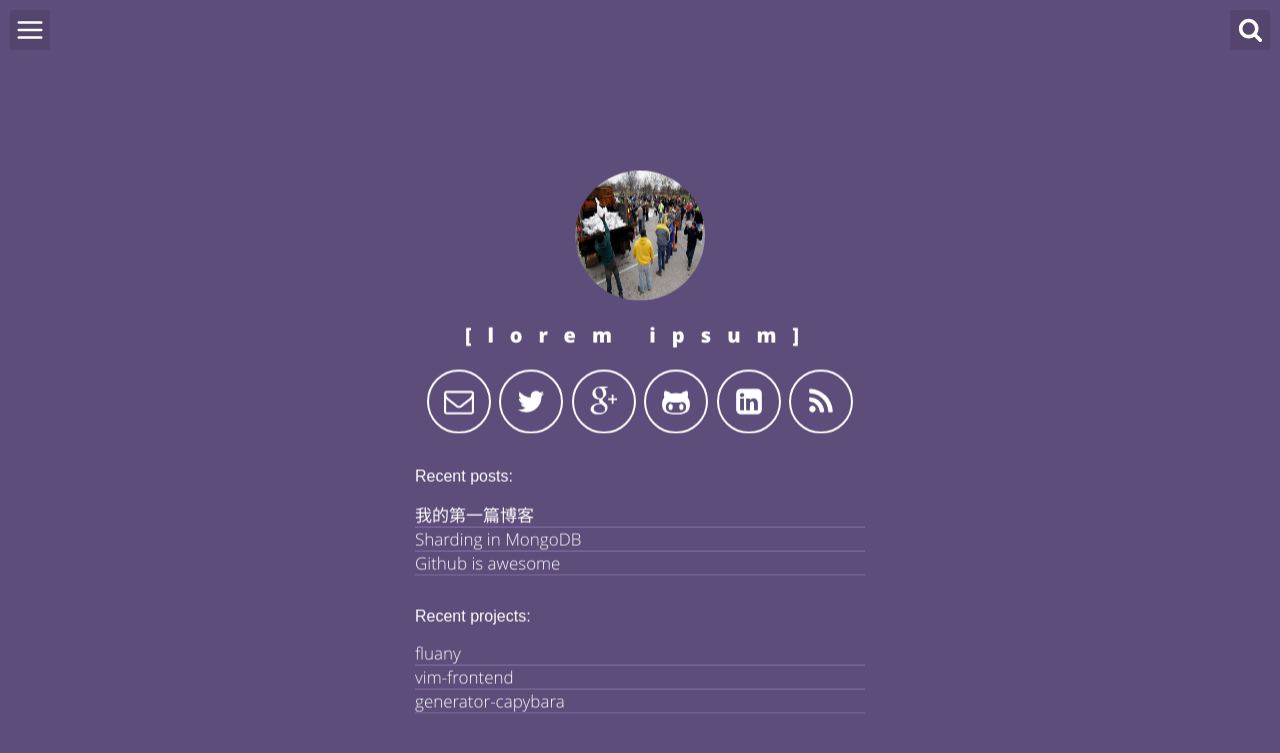
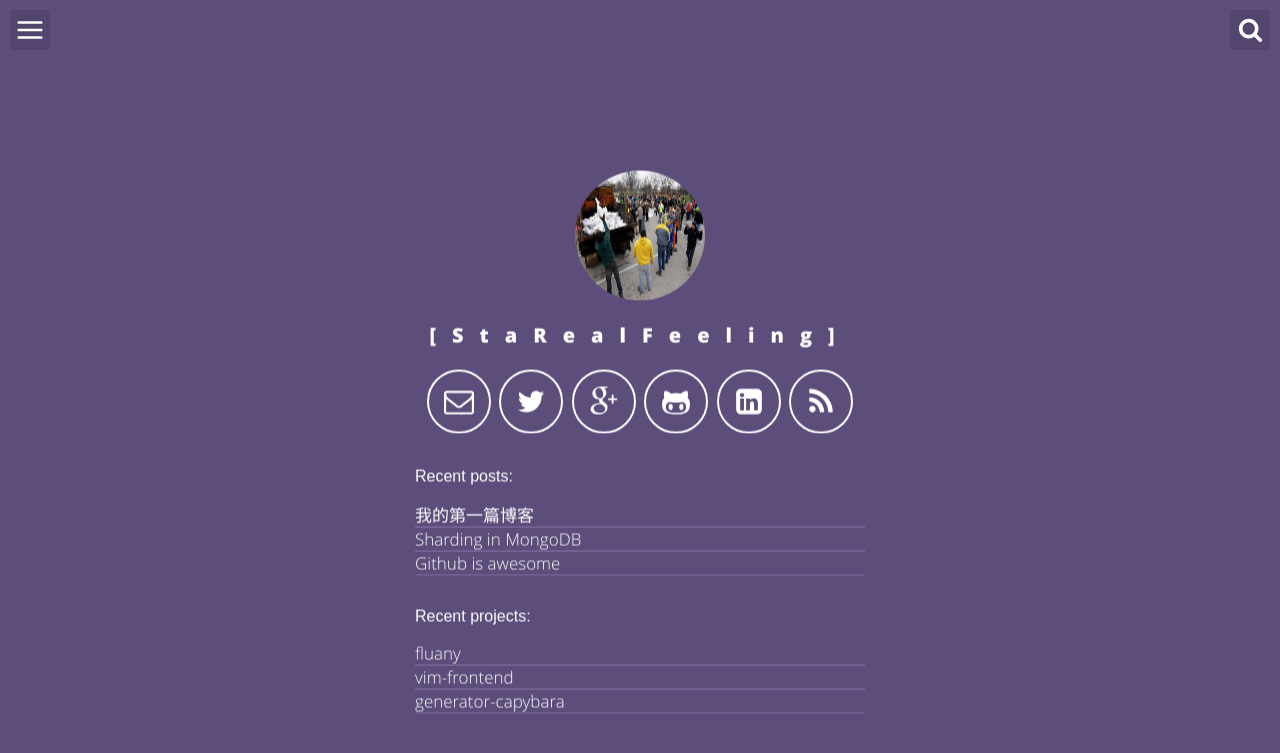
Before and after one commit to StaRealFeeling/StaRealFeeling.github.io, a Jekyll site: the page built from index.html, in a window 1280 px wide. Shown: the top 753 px of the page. Built offline with Jekyll 4.4.1, drawn with Linux system fonts in a browser that asks for light colours; some of the changed lines change nothing that is shown.

Commit message:
更新个人信息

```diff
--- a/_config.yml
+++ b/_config.yml
@@ -1,16 +1,16 @@
 # Site settings
-title: Lorem Ipsum - Web Developer
+title: StaRealFeeling Blog
 description: "A blog about lorem ipsum ..."
 baseurl: "" # for test: remove string '/space-jekyll-template' to ''
 url: "http://starealfeeling.github.io/" # for test: remove string 'http://victorvoid.github.io' to '' but in production: 'https://yourusername.githu.io'
 
 # User settings
-username: lorem ipsum
-user_title: Lorem Ipsum - FrontEnd
-email: lorem.lorem@ipsum.com
-twitter_username: loremipsum
-github_username:  loremipsum
-gplus_username:  loremipsum
+username: StaRealFeeling
+user_title: StaRealFeeling
+email: 648330319@qq.com
+twitter_username: StaRealFeeling
+github_username:  StaRealFeeling
+gplus_username:  StaRealFeeling
 linkedin_public_url: loremipsum # Example: For public profile 'www.linkedin.com/in/john-smith', 'john-smith' is your linkedin_public_url
 disqus_username: loremipsum
 # profile_picture: https://68.media.tumblr.com/93f384858e9273d5b980b418e2f2f4d5/tumblr_o5i2aybLJG1uapsfmo2_250.png
```
